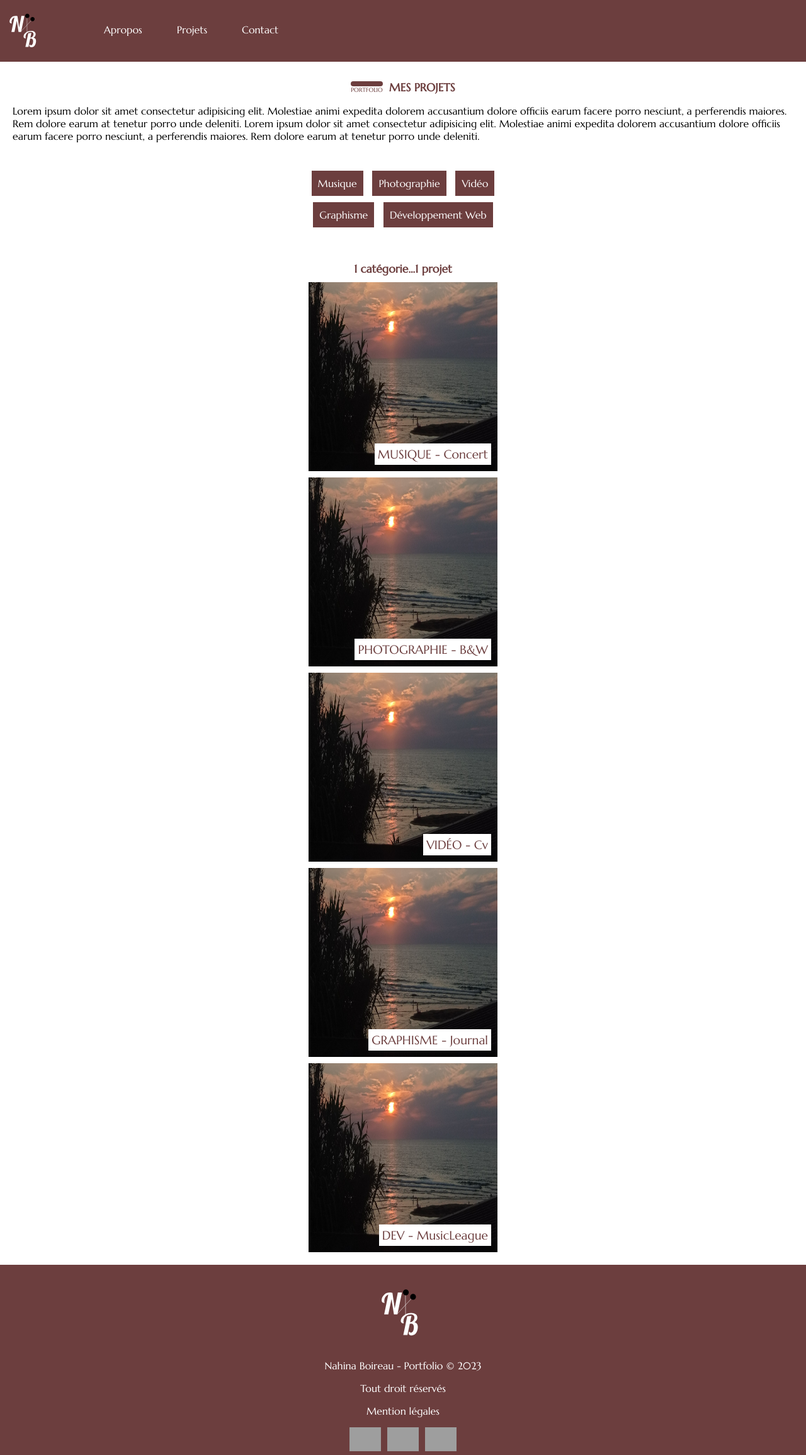
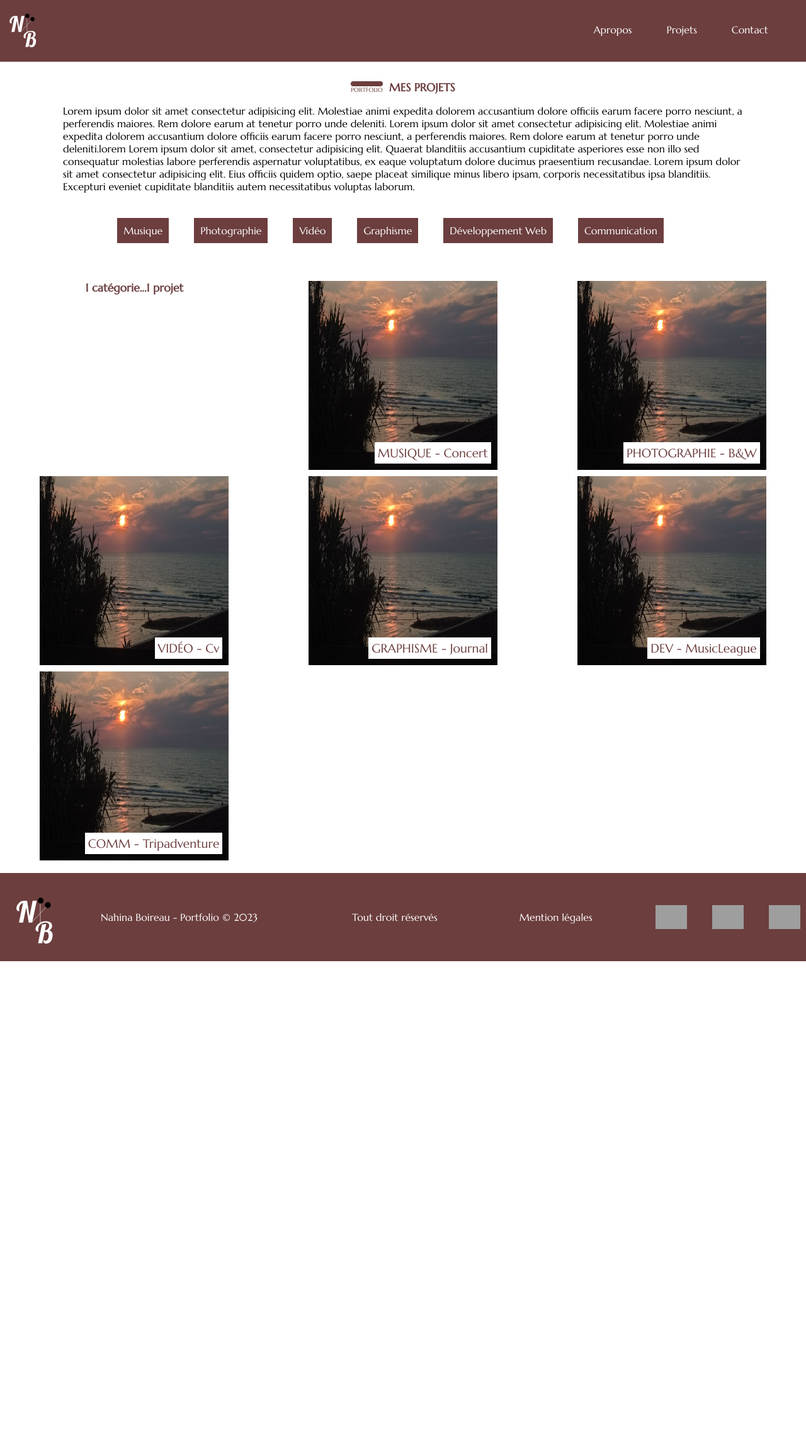
Before and after one commit to nahinaboireau/Portfolio, a PHP site: page /projet.html in a window 1280 px wide. Shown: the whole page at 63% size. After the commit the page ends 1526 px from the top, so only its background shows below. Run offline with PHP 8.4, Linux system fonts and the light colour scheme; grey boxes are pictures that could not be loaded.

Commit message:
:cookie:
page projet en forme

```diff
--- a/projet.css
+++ b/projet.css
@@ -80,7 +80,7 @@ div.bordure {
 
 
 
-.nom {
+.projet {
     color: #6C3E3E;
     font-family: 'Marcellus', serif;
     font-size: 1.1em;
@@ -157,7 +157,7 @@ div.bordure {
 
 
 /* paragraphe */
-p{
+.paragaphe-projet{
     margin-left:20px;
     margin-right:20px;
 }
@@ -253,6 +253,7 @@ p{
         display: flex;
         flex-direction: row;
         align-items: flex-end;
+        margin-left: auto; /* Push the links to the right */
     }
 
     .rubrique a {
@@ -260,8 +261,95 @@ p{
         font-size: 1em;
         text-decoration: none;
         margin-right: 50px;
+    }
 
-    }
+
+    .paragaphe-projet{
+    margin-left:100px;
+    margin-right:100px;
+
+}
+
+.categorie {
+    margin-top:40px;
+    margin-bottom: 20px;
+}
+
+.lien {
+    display: flex;
+    justify-content: center; /* Center-align the items horizontally */
+    align-items: center; /* Center-align the items vertically */
+
+}
+
+.lien a {
+    text-decoration: none;
+    color: white;
+    padding: 10px; /* Add padding for better visual appearance */
+    margin: 0; /* Remove the default margin */
+    background-color: #6C3E3E;
+    display: inline-block; /* Set display to inline-block for proper alignment */
+    margin-right: 40px;
+}
+
+
+/* paragraphe */
+.paragaphe-projet{
+    margin-left:100px;
+    margin-right:100px;
+}
+
+.titre-categorie{
+    color: #6C3E3E;
+    font-family: 'Marcellus', serif;
+    font-size: 1.1em;
+    display: flex;
+    justify-content: center;
+    margin:auto;
+    margin-top:10px;
+
+}
+
+.tous-projets {
+        display: grid;
+        grid-template-columns: repeat(3, 1fr);
+        grid-template-rows: repeat(2, 1fr);
+        grid-column-gap: 0px;
+        grid-row-gap: 0px;
+
+}
+
+.projet-associe .carre {
+    width: 300px;
+    height: 300px;
+    display: flex;
+    align-items: center;
+    justify-content: center;
+    margin: auto;
+    margin-top: 10px;
+    position: relative; /* Ajouté pour positionner les spans */
+}
+
+.projet-associe .carre img {
+    width: 100%;
+    height: 100%;
+}
+
+.nom-projet1,
+.nom-projet2,
+.nom-projet3,
+.nom-projet4,
+.nom-projet5{
+    position: absolute;
+    bottom: 10px;
+    right: 10px;
+    color: #6C3E3E;
+    font-size: 1.2em;
+    background-color: white;
+    padding: 5px;
+}
+
+
 
 
     .footer {
@@ -269,6 +357,20 @@ p{
         color: white;
         text-align: center;
         padding: 10px;
+        display: flex;
+        flex-direction: row;
+        align-items: center;
+        justify-content: flex-start; /* Align to the left */
+    }
+
+
+
+    .footer-content {
+        display: flex;
+        flex-direction: row;
+        align-items: center;
+        justify-content: center;
+        gap: 30px; /* Adjust the gap value as needed */
     }
 
     .footer-content p {
@@ -279,15 +381,17 @@ p{
         font-size: 1em;
         color: white;
         text-decoration: none;
+        margin-left:30px;
     }
 
     .reseaux-sociaux {
-        margin-top: 20px;
+        margin:0;
+        margin-left:50px;
+
         display: flex;
-        align-items: center;
+        align-items: flex-end;
         justify-content: center;
-        gap: 30px;
-        /* Ajustez la valeur de gap selon vos besoins */
+        gap: 30px; /* Adjust the gap value as needed */
     }
 
     .reseaux-sociaux a {
@@ -304,12 +408,57 @@ p{
         object-fit: contain;
     }
 
+    .footer {
+        background-color: #6C3E3E;
+        color: white;
+        text-align: center;
+        padding: 10px;
+    }
+
+    .footer-content {
+        display: flex;
+        flex-direction: row;
+        align-items: center;
+        justify-content: center;
+        gap: 30px; /* Adjust the gap value as needed */
+    }
+
+    .footer-content p {
+        font-size: 1em;
+    }
+
+    .footer-content a {
+        font-size: 1em;
+        color: white;
+        text-decoration: none;
+        margin-left: 30px;
+    }
+
+    .interieur-footer {
+        display: flex;
+        align-items: center; /* Align items vertically at the center */
+        justify-content: center; /* Align items horizontally at the center */
+        flex-wrap: wrap; /* Allow items to wrap onto the next line if there's not enough space */
+
+    }
+
+    .interieur-footer p {
+        margin-left:50px;
+        margin-right:100px; /* Remove default margin to prevent extra space around paragraphs */
+
+    }
+
+    .interieur-footer a {
+        /* Add some top margin for the link, adjust as needed */
+        text-decoration: none;
+        color: inherit;
+    }
 
     .logo-footer {
+        display: flex;
+        align-items: flex-start;
         width: 100px;
         height: 100px;
         margin-top: 20px;
-
     }
-
 }
--- a/projet.html
+++ b/projet.html
@@ -28,17 +28,17 @@
                 <div class="bordure"></div>
                 <p class="portfolio">PORTFOLIO</p>
             </div>
-            <h1 class="nom">MES PROJETS</h1>
+            <h1 class="projet">MES PROJETS</h1>
         </div>
         <div>
-            <p>Lorem ipsum dolor sit amet consectetur adipisicing elit. Molestiae animi expedita dolorem accusantium
+            <p class="paragaphe-projet">Lorem ipsum dolor sit amet consectetur adipisicing elit. Molestiae animi expedita dolorem accusantium
                 dolore
                 officiis earum facere porro nesciunt, a perferendis maiores. Rem dolore earum at tenetur porro unde
                 deleniti.
                 Lorem ipsum dolor sit amet consectetur adipisicing elit. Molestiae animi expedita dolorem accusantium
                 dolore
                 officiis earum facere porro nesciunt, a perferendis maiores. Rem dolore earum at tenetur porro unde
-                deleniti.
+                deleniti.lorem Lorem ipsum dolor sit amet, consectetur adipisicing elit. Quaerat blanditiis accusantium cupiditate asperiores esse non illo sed consequatur molestias labore perferendis aspernatur voluptatibus, ex eaque voluptatum dolore ducimus praesentium recusandae. Lorem ipsum dolor sit amet consectetur adipisicing elit. Eius officiis quidem optio, saepe placeat similique minus libero ipsam, corporis necessitatibus ipsa blanditiis. Excepturi eveniet cupiditate blanditiis autem necessitatibus voluptas laborum.
 
             </p>
             <div class="categorie">
@@ -49,6 +49,9 @@
                     <br>
                     <a href="Graphisme.html">Graphisme</a>
                     <a href="Dev.html">Développement Web</a>
+
+                    <a href="Dev.html">Communication</a>
+
 
                 </div>
             </div>
@@ -88,6 +91,12 @@
                         <span class="nom-projet5">DEV - MusicLeague</span>
                     </div>
                 </div>
+                <div class="projet-associe">
+                    <div class="carre">
+                        <img src="./images/image-accueil.jpg" alt="">
+                        <span class="nom-projet5">COMM - Tripadventure</span>
+                    </div>
+                </div>
 
 
             </div>
@@ -110,7 +119,7 @@
     <footer class="footer">
         <img src="./images/logo-NB.svg" alt="retour a l'accueil" class="logo-footer">
         <div class="footer-content">
-            <div>
+            <div class="interieur-footer">
                 <p>Nahina Boireau - Portfolio &copy; 2023</p>
                 <p>Tout droit réservés</p>
                 <a href="mention-legale.html">Mention légales</a><br>
```
